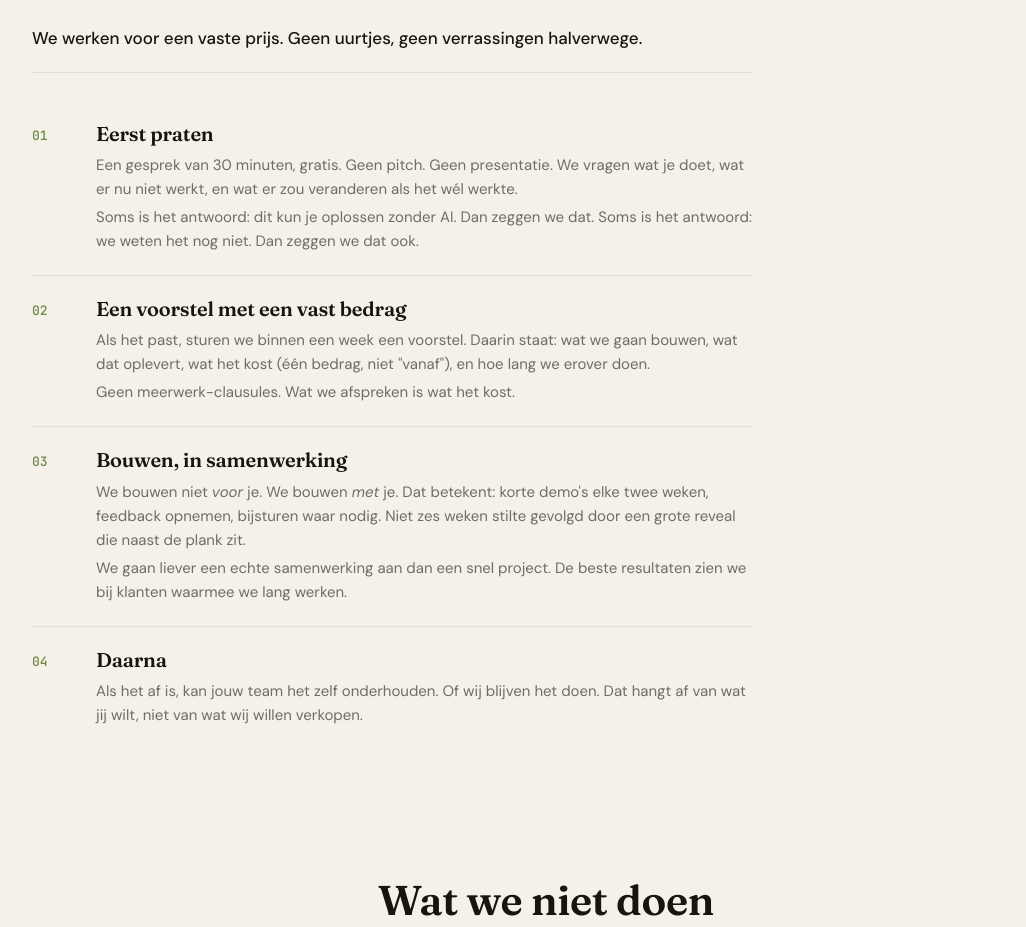
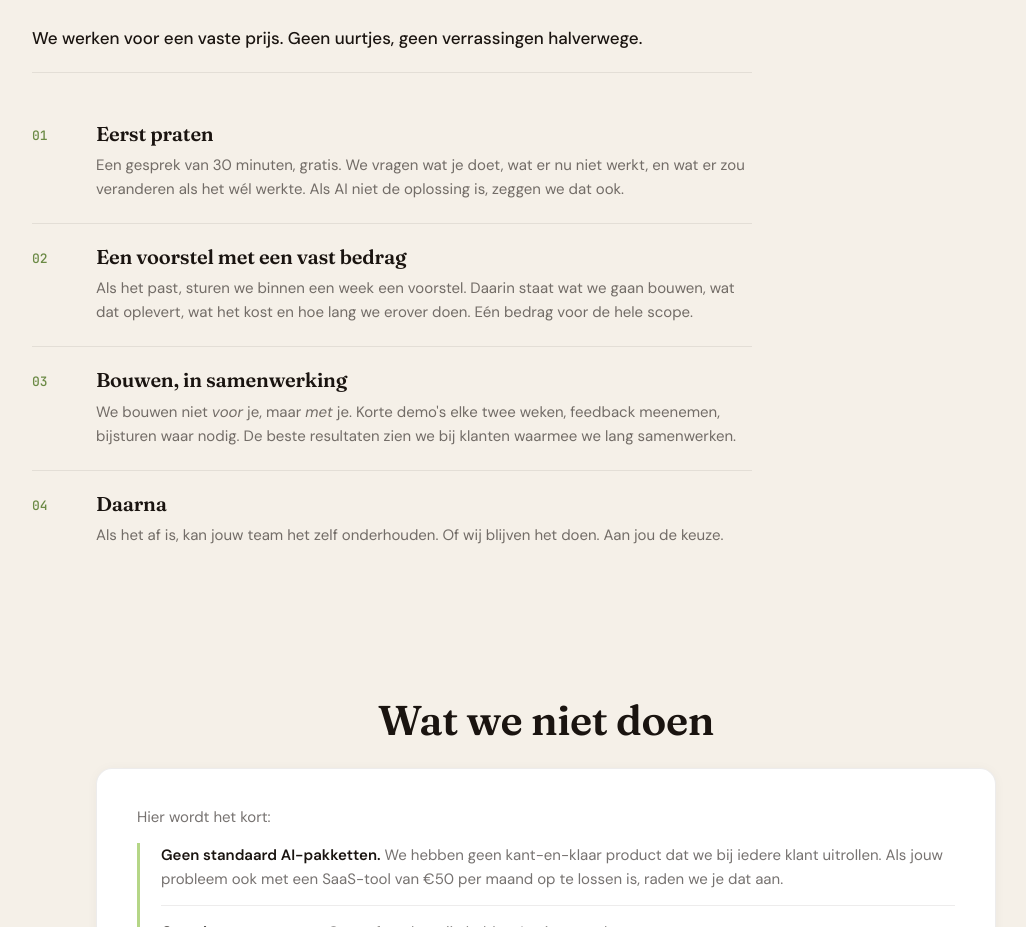
Before and after one commit to Sabrimrn/Dammy-web, a website: page index.html in a window 1280 px wide. Shown: the part 1804-2731 px from the top of the page, without its empty margins (94-1120 px from the left). Drawn offline with Linux system fonts and the light colour scheme.

Commit message:
Hoe we werken sectie ingetogener gemaakt minder defensieve toon

```diff
--- a/index.html
+++ b/index.html
@@ -160,10 +160,10 @@
             <div class="process-card reveal">
                 <p class="process-intro">We werken voor een vaste prijs. Geen uurtjes, geen verrassingen halverwege.</p>
                 <div class="process-timeline">
-                    <div class="process-step"><div class="step-number">01</div><div class="step-content"><h3>Eerst praten</h3><p>Een gesprek van 30 minuten, gratis. Geen pitch. Geen presentatie. We vragen wat je doet, wat er nu niet werkt, en wat er zou veranderen als het wél werkte.</p><p>Soms is het antwoord: dit kun je oplossen zonder AI. Dan zeggen we dat. Soms is het antwoord: we weten het nog niet. Dan zeggen we dat ook.</p></div></div>
-                    <div class="process-step"><div class="step-number">02</div><div class="step-content"><h3>Een voorstel met een vast bedrag</h3><p>Als het past, sturen we binnen een week een voorstel. Daarin staat: wat we gaan bouwen, wat dat oplevert, wat het kost (één bedrag, niet "vanaf"), en hoe lang we erover doen.</p><p>Geen meerwerk-clausules. Wat we afspreken is wat het kost.</p></div></div>
-                    <div class="process-step"><div class="step-number">03</div><div class="step-content"><h3>Bouwen, in samenwerking</h3><p>We bouwen niet <em>voor</em> je. We bouwen <em>met</em> je. Dat betekent: korte demo's elke twee weken, feedback opnemen, bijsturen waar nodig. Niet zes weken stilte gevolgd door een grote reveal die naast de plank zit.</p><p>We gaan liever een echte samenwerking aan dan een snel project. De beste resultaten zien we bij klanten waarmee we lang werken.</p></div></div>
-                    <div class="process-step"><div class="step-number">04</div><div class="step-content"><h3>Daarna</h3><p>Als het af is, kan jouw team het zelf onderhouden. Of wij blijven het doen. Dat hangt af van wat jij wilt, niet van wat wij willen verkopen.</p></div></div>
+                    <div class="process-step"><div class="step-number">01</div><div class="step-content"><h3>Eerst praten</h3><p>Een gesprek van 30 minuten, gratis. We vragen wat je doet, wat er nu niet werkt, en wat er zou veranderen als het wél werkte. Als AI niet de oplossing is, zeggen we dat ook.</p></div></div>
+                    <div class="process-step"><div class="step-number">02</div><div class="step-content"><h3>Een voorstel met een vast bedrag</h3><p>Als het past, sturen we binnen een week een voorstel. Daarin staat wat we gaan bouwen, wat dat oplevert, wat het kost en hoe lang we erover doen. Eén bedrag voor de hele scope.</p></div></div>
+                    <div class="process-step"><div class="step-number">03</div><div class="step-content"><h3>Bouwen, in samenwerking</h3><p>We bouwen niet <em>voor</em> je, maar <em>met</em> je. Korte demo's elke twee weken, feedback meenemen, bijsturen waar nodig. De beste resultaten zien we bij klanten waarmee we lang samenwerken.</p></div></div>
+                    <div class="process-step"><div class="step-number">04</div><div class="step-content"><h3>Daarna</h3><p>Als het af is, kan jouw team het zelf onderhouden. Of wij blijven het doen. Aan jou de keuze.</p></div></div>
                 </div>
             </div>
         </div>
```
